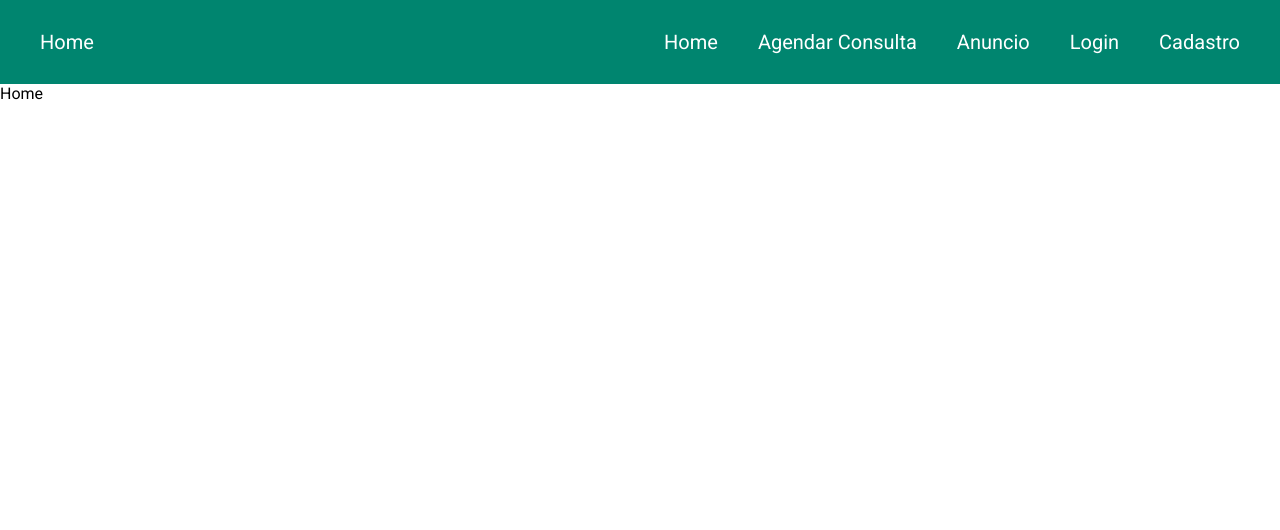
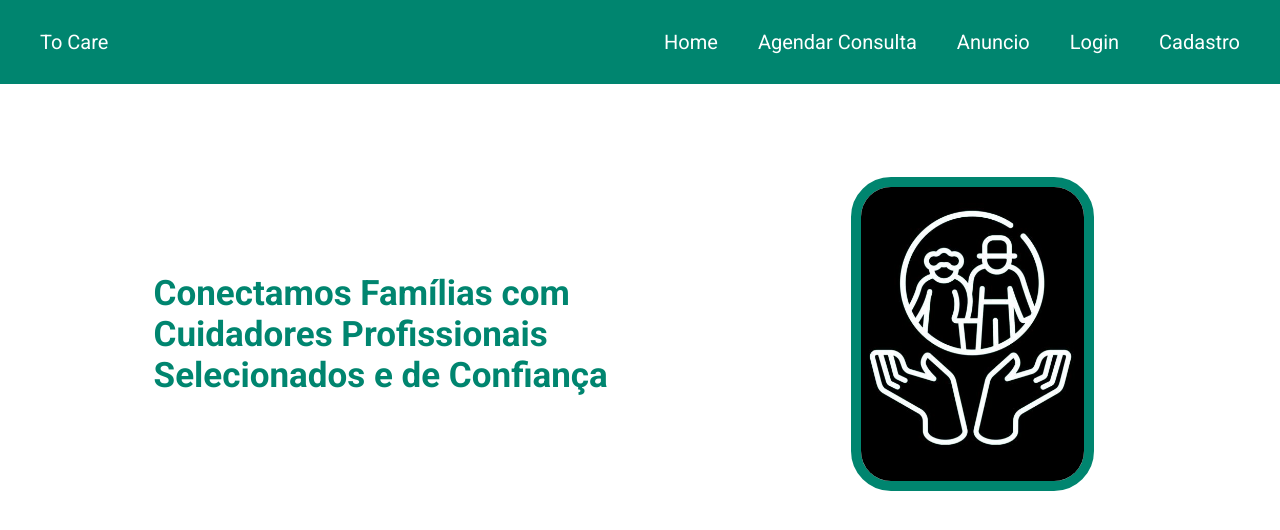
Before and after one commit to DiogoDosSantosMarques/Projeto-Aplicado, a React (Vite) app: page / in a window 1280 px wide. Shown: the top 530 px of the page. Built offline with nearby package versions, Linux system fonts and the light colour scheme.

Commit message:
home semi pronta

```diff
--- a/src/components/NavBar/NavBar.jsx
+++ b/src/components/NavBar/NavBar.jsx
@@ -7,7 +7,7 @@ const NavBar = () => {
 
         <NavLink to='/'>
 
-         Home
+         To Care
 
         </NavLink>
 
--- a/src/pages/Home/Home.jsx
+++ b/src/pages/Home/Home.jsx
@@ -1,10 +1,22 @@
 import styles from "./Home.module.css"
+
+import tocare from "../../img/toCare.jfif"
 
 const Home = () => {
   return (
-    <div>
+    <div className={styles.container}>
 
-        Home
+        <div className={styles.frase}>
+
+          <h3>Conectamos Famílias com <br /> Cuidadores Profissionais <br /> Selecionados e de Confiança</h3>
+
+            <img src={tocare} alt=""  />
+
+        </div>
+
+
+
+
 
     </div>
   )
--- a/src/pages/Home/Home.module.css
+++ b/src/pages/Home/Home.module.css
@@ -0,0 +1,26 @@
+.container{
+    margin: 0 auto;
+    width: 95%;
+    height: 500px;
+}
+
+.frase{
+    display: flex;
+    align-items: center;
+    height: 100%;
+}
+
+
+.frase h3{
+    font-size: 35px;
+    color: #00856F;
+    margin-left: 10%;
+}
+
+
+.frase img{
+    width: 20%;
+    border-radius: 40px;
+    margin-left: 20%;
+    border: 10px solid #00856F;
+}
```
Also changed, not shown: src/img/toCare.jfif (added).
